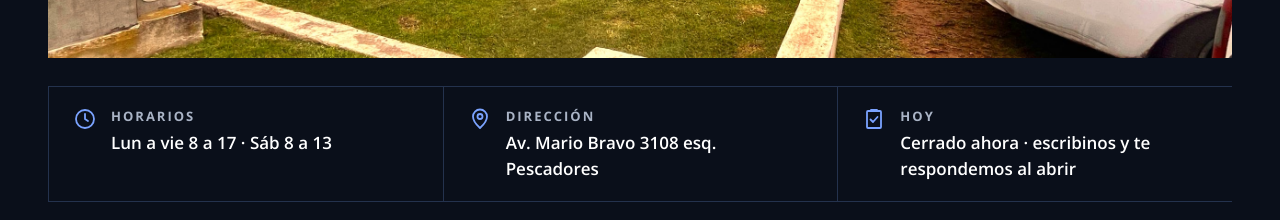
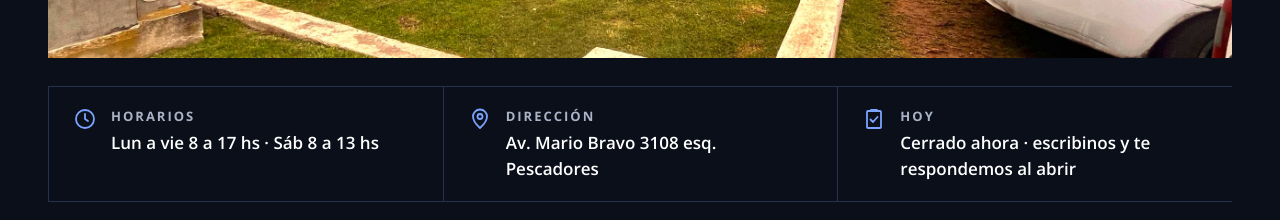
Before and after one commit to BraianVanega/taller-faisal, a Next.js app: page / in a window 1280 px wide. Shown: the part 820-1040 px from the top of the page. Built offline with nearby package versions, Linux system fonts and the light colour scheme; a web font is replaced by a local one.

Commit message:
ultimos detalles

```diff
--- a/components/abierto-ahora.tsx
+++ b/components/abierto-ahora.tsx
@@ -3,7 +3,7 @@
 import { useSyncExternalStore } from "react";
 import { estadoTaller } from "@/lib/horario";
 
-const HORARIOS = "Lun a vie 8 a 17 · Sáb 8 a 13";
+const HORARIOS = "Lun a vie 8 a 17 hs · Sáb 8 a 13 hs";
 
 // Avisa a React cada un minuto para que vuelva a mirar la hora.
 function suscribirse(avisar: () => void) {
--- a/components/footer.tsx
+++ b/components/footer.tsx
@@ -45,7 +45,7 @@ export async function Footer() {
               {site.direccion.codigoPostal})<br />
               WhatsApp +54 9 2235 30-2965
               <br />
-              Lun a vie 8 a 17 · Sáb 8 a 13
+              Lun a vie 8 a 17 hs · Sáb 8 a 13 hs
             </p>
           </Columna>
           <Columna titulo="BLOG">
--- a/components/sections/inicio.tsx
+++ b/components/sections/inicio.tsx
@@ -49,12 +49,12 @@ export function Inicio() {
           {/* Celular: horarios debajo de la foto */}
           <p className="flex items-start gap-2.5 text-base leading-normal text-gris md:hidden">
             <IconClock size={20} className="mt-0.5 shrink-0 text-azul-texto" />
-            Lunes a viernes de 8 a 17 · Sábados de 8 a 13
+            Lunes a viernes de 8 a 17 hs · Sábados de 8 a 13 hs
           </p>
 
           {/* Escritorio: franja de datos */}
           <div className="hidden flex-wrap border-y border-linea md:flex">
-            <Dato icono={<IconClock />} titulo="Horarios"><span className="text-[17px] font-semibold">Lun a vie 8 a 17 · Sáb 8 a 13</span></Dato>
+            <Dato icono={<IconClock />} titulo="Horarios"><span className="text-[17px] font-semibold">Lun a vie 8 a 17 hs · Sáb 8 a 13 hs</span></Dato>
             <Dato icono={<IconPin />} titulo="Dirección"><span className="text-[17px] font-semibold">{site.direccion.calle} esq. Pescadores</span></Dato>
             <Dato icono={<IconCheck />} titulo="Hoy"><AbiertoAhora /></Dato>
           </div>
--- a/lib/horario.ts
+++ b/lib/horario.ts
@@ -18,7 +18,7 @@ export function estadoTaller(ahora: Date = new Date()): string {
   const aMin = (h: string) => Number(h.slice(0, 2)) * 60 + Number(h.slice(3, 5));
 
   if (franja?.desde && franja.hasta && minutos >= aMin(franja.desde) && minutos < aMin(franja.hasta)) {
-    return `Abierto ahora · cierra a las ${Number(franja.hasta.slice(0, 2))}`;
+    return `Abierto ahora · cierra a las ${Number(franja.hasta.slice(0, 2))} hs`;
   }
   return "Cerrado ahora · escribinos y te respondemos al abrir";
 }
```
